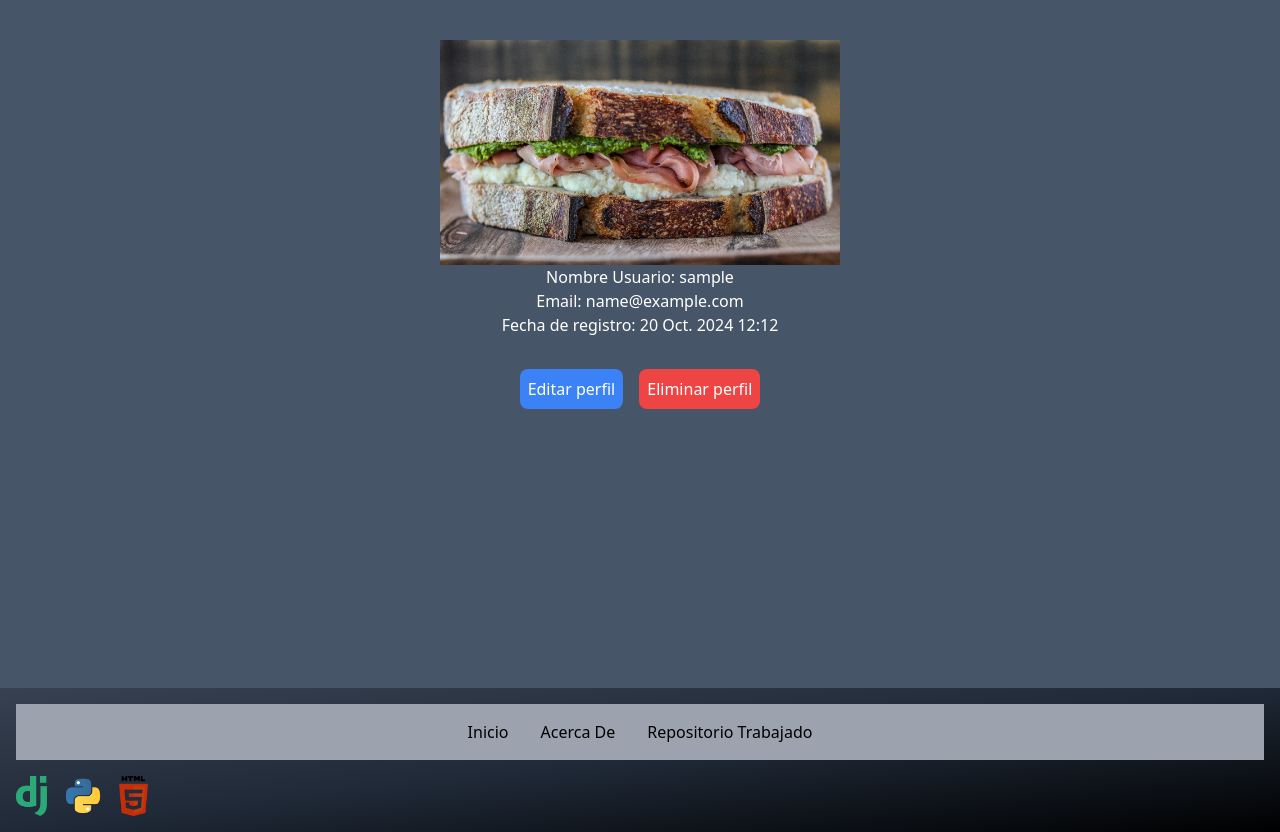
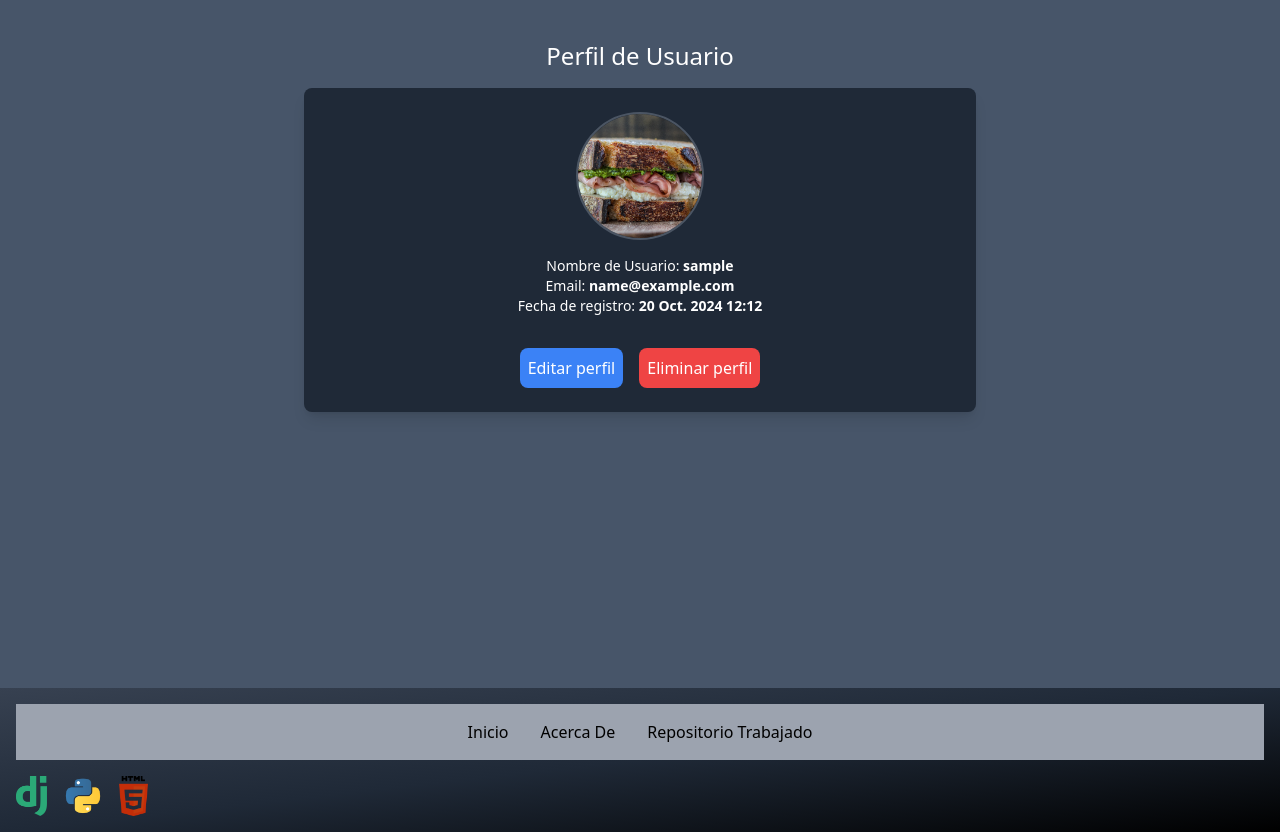
Before and after one commit to facundo0174/Proyectos-django, a Django app: page /users/profile/2c6e66dc-d5c5-47ba-a209-05f0304821bc/?next=/category/new/ in a window 1280 px wide. Shown: the part 568-1400 px from the top of the page. Run offline with Django 5.2, Linux system fonts and the light colour scheme; the visitor is signed in with stand-in values (Sample User, id 1); data that the repository does not hold is empty; some libraries are stand-ins or nearby versions.

Commit message:
Modificacion del template user_delete.html

```diff
--- a/django-proyect-blogs/blog/templates/user/user_profile.html
+++ b/django-proyect-blogs/blog/templates/user/user_profile.html
@@ -6,15 +6,18 @@
 
 {% block content %}
 <div class="flex flex-col items-center text-white">
-    <p><img src="{{ user.avatar.url }}" alt="Avatar de {{ user.username }}" class="w-[400px] object-cover aspect-[16/9]"></p>
-    <p>Nombre Usuario: {{ user.username }}</p>
-    <p>Email: {{ user.email }}</p>
-    <p>Fecha de registro: {{ user.date_joined }}</p>
+    <h1 class="text-2xl mb-4">Perfil de Usuario</h1>
+    <div class="bg-gray-800 p-6 rounded-lg shadow-lg max-w-2xl w-full flex flex-col items-center">
+        <img src="{{ user.avatar.url }}" alt="Avatar de {{ user.username }}" class="w-32 h-32 rounded-full object-cover border-2 border-gray-600 mb-4">
 
+        <p class="text-sm">Nombre de Usuario: <span class="font-semibold">{{ user.username }}</span></p>
+        <p class="text-sm">Email: <span class="font-semibold">{{ user.email }}</span></p>
+        <p class="text-sm">Fecha de registro: <span class="font-semibold">{{ user.date_joined }}</span></p>
 
-    <div class="flex mt-8 gap-4">
-        <a class="bg-blue-500 text-white p-2 rounded-lg" href="{% url 'user:user_update' pk=user.id %}">Editar perfil</a>
-        <a class="bg-red-500 text-white p-2 rounded-lg" href="{% url 'user:user_delete' pk=user.id %}">Eliminar perfil</a>
+        <div class="flex mt-8 gap-4">
+            <a class="bg-blue-500 text-white p-2 rounded-lg hover:bg-blue-600 transition duration-300" href="{% url 'user:user_update' pk=user.id %}">Editar perfil</a>
+            <a class="bg-red-500 text-white p-2 rounded-lg hover:bg-red-600 transition duration-300" href="{% url 'user:user_delete' pk=user.id %}">Eliminar perfil</a>
+        </div>
     </div>
 </div>
 {% endblock content %}
```
